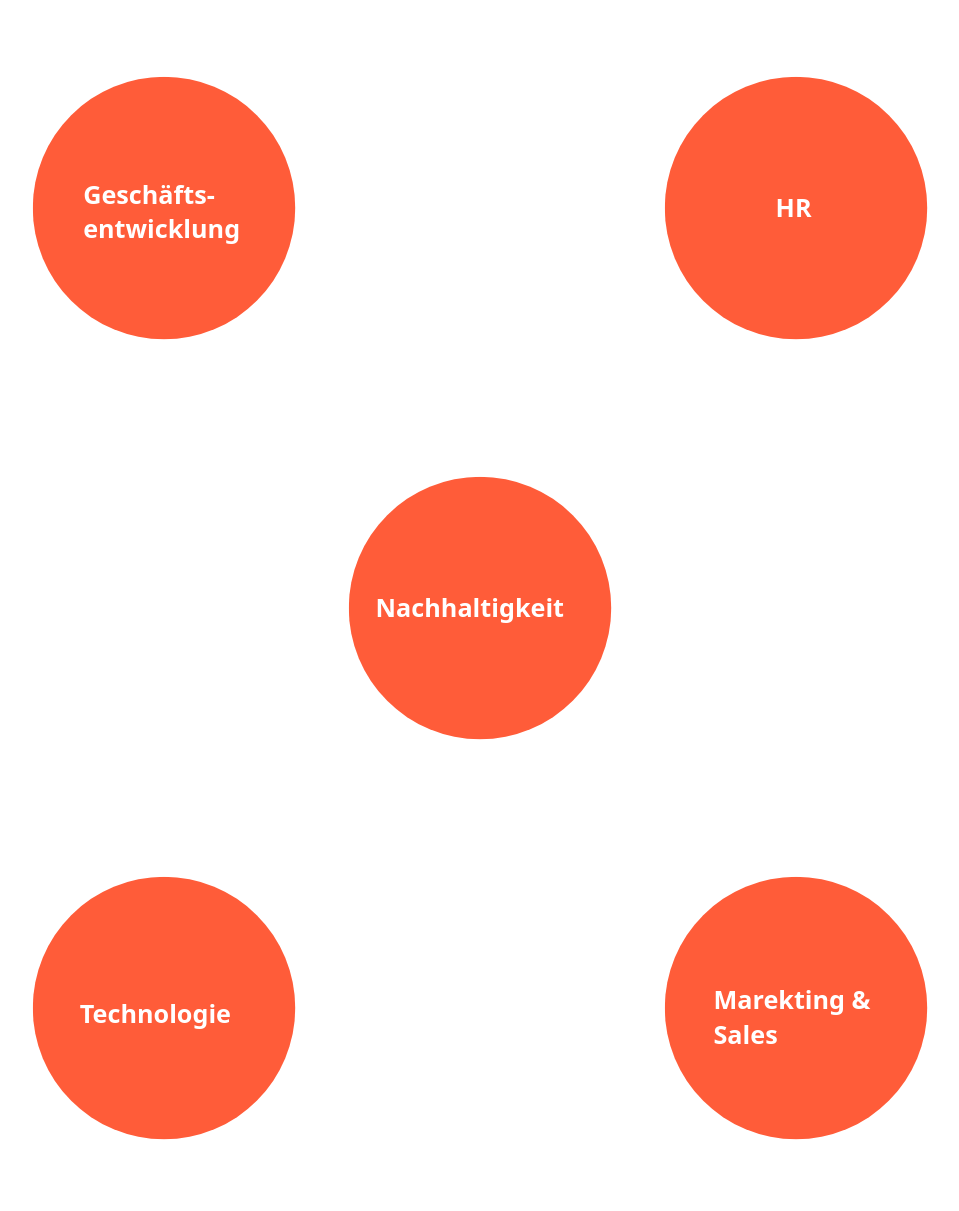
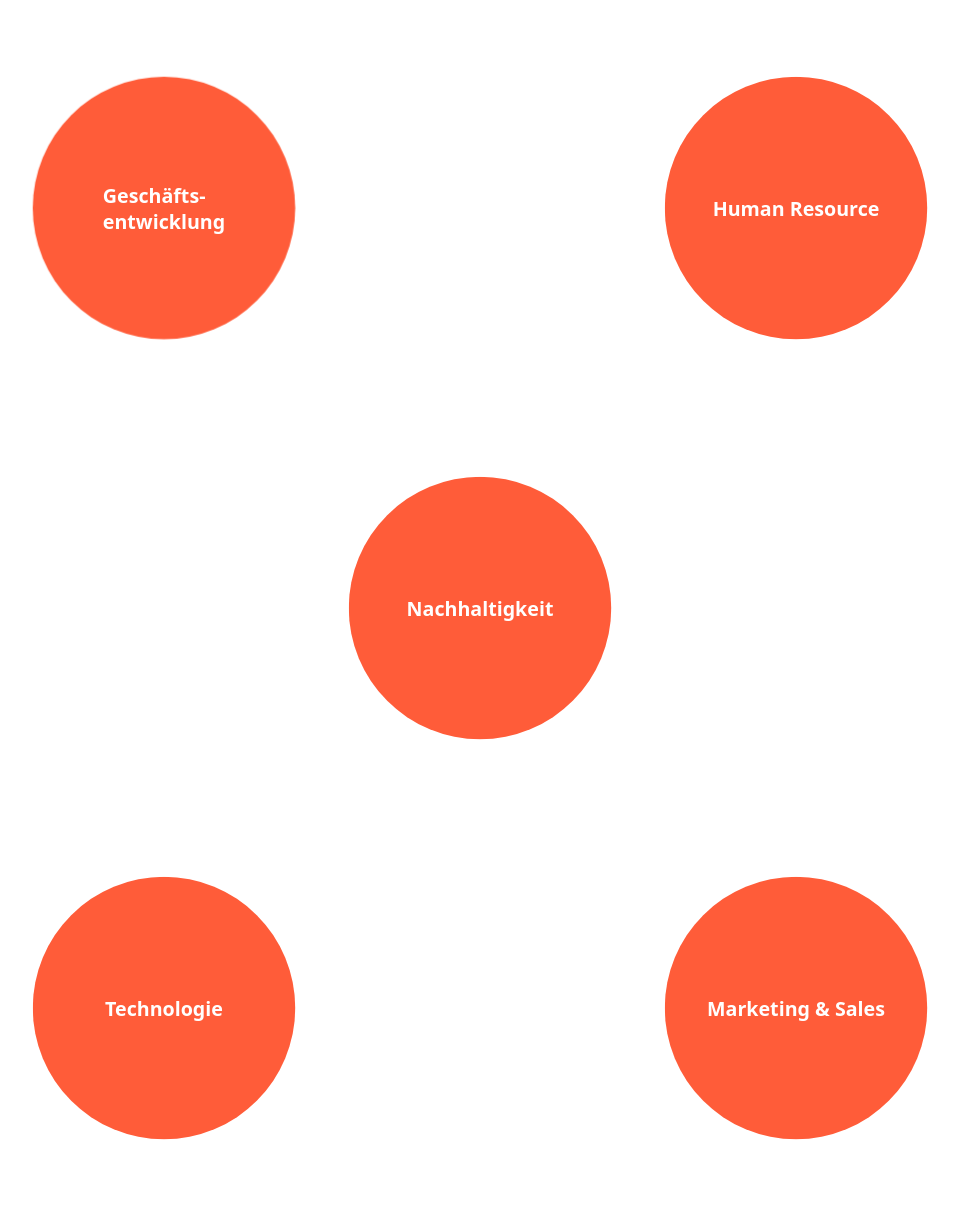
Before and after one commit to kaanhh/Nord_Kreis, a plain HTML site: page index.html in a window 1280 px wide. Shown: the whole page, without its empty margins (160-1119 px from the left). Drawn offline with Linux system fonts and the light colour scheme.

Commit message:
Große Kreise Text-Zentrierung

```diff
--- a/index.html
+++ b/index.html
@@ -38,8 +38,10 @@
                 </div>
             </div>
             -->
-              <h2 class="geschaftsentwicklung">Geschäfts- <br />entwicklung</h2>
-          </div>
+              <div class="zentriert">
+                <h3 class="geschaftsentwicklung">Geschäfts- <br />entwicklung</h3>
+              </div>
+            </div>
       </div>
 
        <!-- Start kleine Kreise Geschäftsentwicklung-->
@@ -93,12 +95,14 @@
                   <p>HR Tech</p>
                 </div>
             </div>
-
-              <h2 class="hr">HR</h2>
-          </div>
+            <!-- Ende kleine Kreise HR -->
+              <div class="zentriert">
+                <h3 class="hr">Human Resource</h3>
+            </div>
+            </div>
       </div>
 
-      <!-- Ende kleine Kreise HR -->
+
       <div class="flex-container albert">
           <div class="kleiner-kreis3">
               <div class="kleiner-kreis-text">
@@ -170,8 +174,10 @@
                   <p>Nachhaltigkeitsreporting</p>
                 </div>
             </div>
-              <h2 class="nachhaltig">Nachhaltigkeit</h2>
-          </div>
+              <div class="zentriert">
+                <h3 class="nachhaltig">Nachhaltigkeit</h3>
+              </div>
+           </div>
       </div>
       <!-- Start kleine Kreise -->
       <div class="flex-container albert">
@@ -238,9 +244,12 @@
                 <p>M365/AI</p>
               </div>
           </div>
-            <h2 class="technologie">Technologie</h2>
+            <div class="zentriert">
+            <h3 class="technologie">Technologie</h3>
+            </div>
         </div>
     </div>
+
     <!-- Start kleine Kreise Technologie -->
     <div class="flex-container albert">
       <div class="kleiner-kreis3">
@@ -306,8 +315,10 @@
                   <p>Marketingentwicklung</p>
                 </div>
             </div>
-              <h2 class="marketing">Marekting & Sales</h2>
-          </div>
+              <div class="zentriert">
+              <h3 class="marketing">Marketing & Sales</h3>
+              </div>
+         </div>
       </div>
   </div>
 
@@ -347,7 +358,6 @@
   </div>
 </div>
 
-
-  <script src="script.js"></script>
+<script src="script.js"></script>
 </body>
 </html>
--- a/styles.css
+++ b/styles.css
@@ -102,7 +102,6 @@
 
     }
 
-
     .kleiner-kreis-text {
       opacity: 0;
       transition: opacity 0.8s ease-out 0.7s;
@@ -112,6 +111,9 @@
       opacity: 0;
       transition: opacity 0.8s ease-out ;
       padding-right: 2rem;
+    }
+    .kleiner-kreis-text p, .kleiner-kreis-text2 p{
+      width: 100%;
     }
 
     .kleiner-kreis:hover .kleiner-kreis-text,
@@ -159,7 +161,7 @@
     .kleiner-kreis2:nth-child(2):hover,
     .kleiner-kreis:nth-child(3):hover,
     .kleiner-kreis2:nth-child(3):hover,
-    .big-circle > *:nth-of-type(4):hover,
+    /*.big-circle > *:nth-of-type(4):hover,*/
     .big-circle > *:nth-of-type(5):hover {
       background: #f87f64e0;
     }
@@ -173,23 +175,26 @@
     }
 
     .nachhaltig{
-      padding: 5.5rem 0 0 1.6rem;
       color: #fff;
     }
+
+    .zentriert{
+      display: flex;
+      justify-content: center;
+      align-items: center;
+      height: 100%;
+    }
+
     .hr {
-      padding: 5.5rem 0 0 6.6rem;
       color: #fff;
     }
     .geschaftsentwicklung {
-      padding: 4.7rem 0 0 3rem;
       color: #fff;
     }
     .technologie {
-      padding: 5.8rem 0 0 2.8rem;
       color: #fff;
     }
     .marketing {
-      padding: 5rem 0 0 2.9rem;
       color: #fff;
     }
 
```
